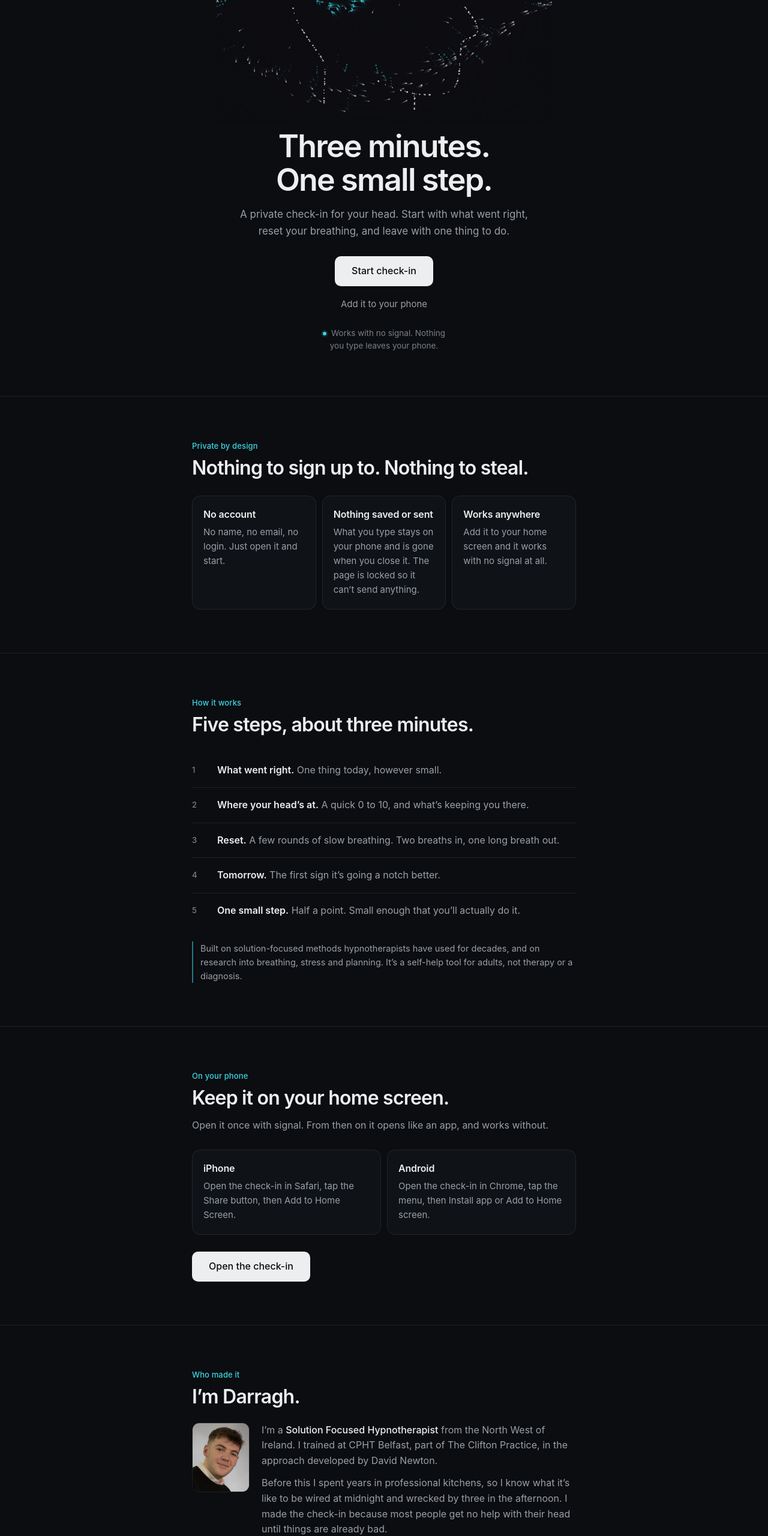
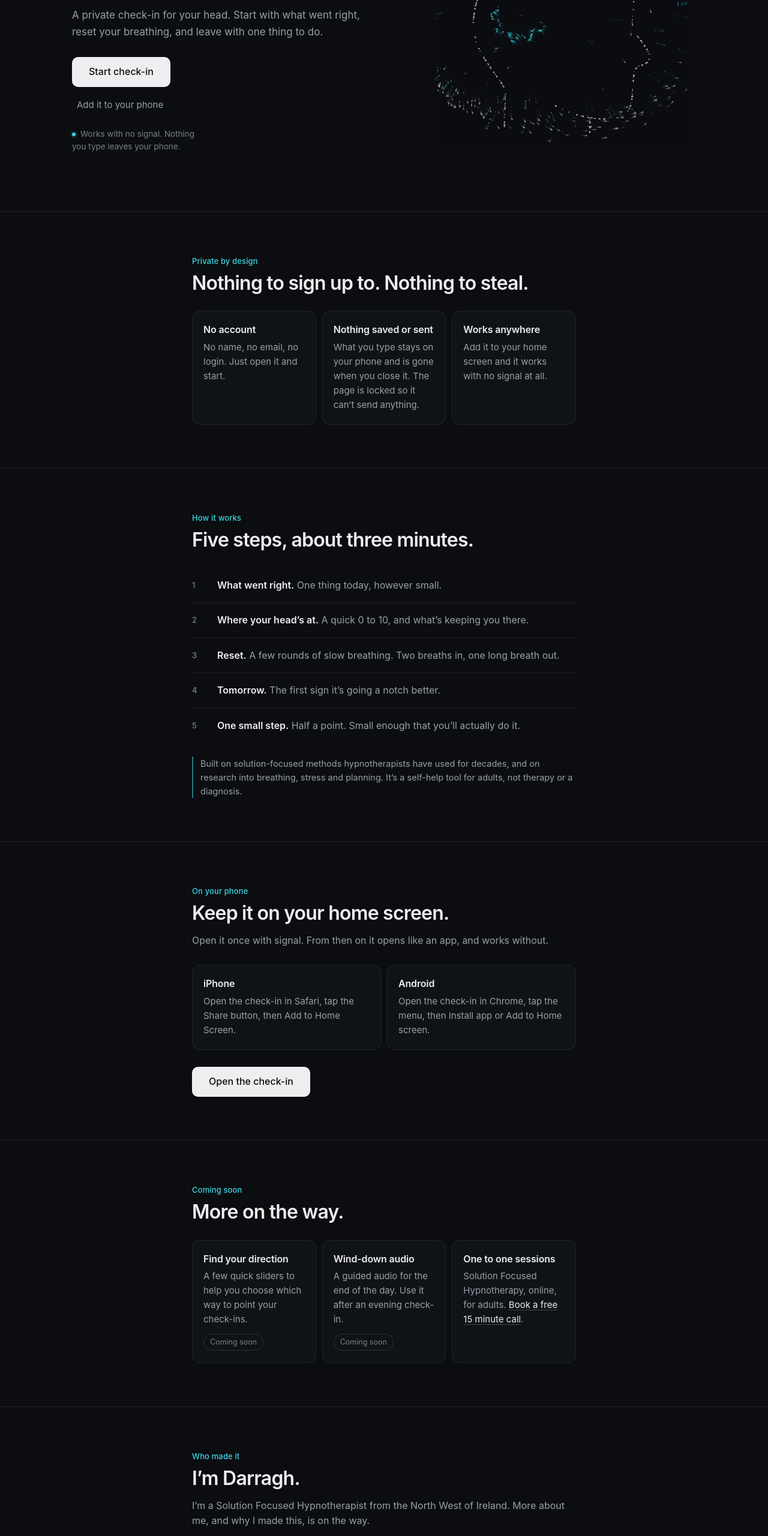
Before and after one commit to darraghkearney123-code/Bluzen, a plain HTML site: page index.html in a window 1280 px wide. Shown: the part 240-2800 px from the top of the page at 60% size. Drawn offline with Linux system fonts and the light colour scheme.

Commit message:
Home page: quieter murmuration, laptop layout, placeholder spots
- Smaller, quieter murmuration; on wide screens it sits beside the headline.
- Coming soon spots for Find your direction, the wind-down audio and 1:1 sessions.
- About section reduced to a placeholder until Darragh's own story is written.

Co-Authored-By: Claude Opus 5.5 <noreply@anthropic.com>
Claude-Session: https://claude.ai/code/session_014ZdHZRg69Zk8r8htrs6q3J

```diff
--- a/index.html
+++ b/index.html
@@ -42,8 +42,19 @@ header.top{display:flex;align-items:center;justify-content:space-between;height:
 .wordmark{font-size:19px;font-weight:700;letter-spacing:-.045em;text-decoration:none}
 .top a.small{font-size:14px;color:var(--muted);text-decoration:none;padding:8px 4px}
 .top a.small:hover{color:var(--text)}
-.hero{text-align:center;padding:8px 0 72px}
-.stage{position:relative;width:100%;max-width:560px;height:min(48vh,380px);min-height:240px;margin:0 auto}
+.hero{text-align:center;padding:12px 0 72px}
+.hero-in{max-width:1080px;margin:0 auto}
+.stage{position:relative;width:100%;max-width:320px;height:clamp(180px,30vh,250px);margin:0 auto;opacity:.92}
+@media (min-width:900px){
+  .hero{padding:56px 0 96px}
+  .hero-in{display:grid;grid-template-columns:1.1fr .9fr;align-items:center;gap:40px;padding:0 20px}
+  .hero-in .wrap{order:1;text-align:left;padding:0;margin:0;max-width:none}
+  .hero-in .stage{order:2;max-width:420px;height:360px}
+  .hero-in .lede,.hero-in .promise{margin-left:0}
+  .hero-in .actions{align-items:flex-start}
+  h1{font-size:56px}
+}
+@media (min-width:900px){section.block{padding:96px 0}}
 .stage canvas{display:block;width:100%;height:100%}
 h1{font-size:clamp(32px,8vw,52px);line-height:1.08;font-weight:600;letter-spacing:-.035em;text-wrap:balance;margin-top:8px}
 .lede{margin:16px auto 0;max-width:30em;color:var(--muted);font-size:17px;text-wrap:pretty}
@@ -74,6 +85,8 @@ h2{font-size:clamp(25px,6vw,32px);line-height:1.15;font-weight:600;letter-spacin
 .note{margin-top:22px;padding-left:12px;border-left:2px solid rgba(61,214,227,.55);font-size:14.5px;color:var(--muted)}
 .phones{display:grid;gap:10px;margin-top:28px}
 @media (min-width:640px){.phones{grid-template-columns:1fr 1fr}}
+.soon .tag{display:inline-block;margin-top:12px;padding:3px 10px;border:1px solid var(--line-2);border-radius:999px;font-size:12.5px;color:var(--faint)}
+.fact a{color:var(--text);text-underline-offset:3px;text-decoration-color:var(--line-3)}
 .about{display:grid;grid-template-columns:1fr;gap:18px;align-items:start;margin-top:24px}
 @media (min-width:560px){.about{grid-template-columns:96px 1fr;gap:20px}}
 .about img{width:96px;height:116px;object-fit:cover;object-position:center 20%;border-radius:12px;border:1px solid var(--line)}
@@ -103,6 +116,7 @@ footer h2{font-size:16px;margin:0;letter-spacing:-.01em}
 
 <main id="main">
   <section class="hero">
+   <div class="hero-in">
     <div class="stage" aria-hidden="true"><canvas id="swarm"></canvas></div>
     <div class="wrap">
       <h1>Three minutes. One small step.</h1>
@@ -113,6 +127,7 @@ footer h2{font-size:16px;margin:0;letter-spacing:-.01em}
       </div>
       <p class="promise"><span class="led" aria-hidden="true"></span>Works with no signal. Nothing you type leaves your phone.</p>
     </div>
+   </div>
   </section>
 
   <section class="block" aria-labelledby="private-h">
@@ -155,21 +170,28 @@ footer h2{font-size:16px;margin:0;letter-spacing:-.01em}
     </div>
   </section>
 
+  <section class="block" id="more" aria-labelledby="more-h">
+    <div class="wrap">
+      <p class="label">Coming soon</p>
+      <h2 id="more-h">More on the way.</h2>
+      <div class="facts">
+        <!-- PLACEHOLDER: Find your direction. Link it here when direction.html is built. -->
+        <div class="fact soon"><h3>Find your direction</h3><p>A few quick sliders to help you choose which way to point your check-ins.</p><span class="tag">Coming soon</span></div>
+        <!-- PLACEHOLDER: wind-down audio. Swap in the email sign-up when the audio is recorded. -->
+        <div class="fact soon"><h3>Wind-down audio</h3><p>A guided audio for the end of the day. Use it after an evening check-in.</p><span class="tag">Coming soon</span></div>
+        <!-- PLACEHOLDER: 1:1 sessions. Add the session block and pricing when ready. -->
+        <div class="fact soon"><h3>One to one sessions</h3><p>Solution Focused Hypnotherapy, online, for adults. <a href="https://calendly.com/darraghkearney123/30min" rel="noopener">Book a free 15 minute call</a>.</p></div>
+      </div>
+    </div>
+  </section>
+
   <section class="block" id="about" aria-labelledby="about-h">
     <div class="wrap">
       <p class="label">Who made it</p>
+      <!-- PLACEHOLDER: Darragh's own story goes here. Photo optional, casual rather than posed. -->
       <h2 id="about-h">I’m Darragh.</h2>
-      <div class="about">
-        <img src="assets/darragh-headshot.jpg" alt="Darragh Kearney" width="96" height="116">
-        <div>
-          <!-- CONFIRM the training wording with CPHT Belfast before publishing. -->
-          <p>I’m a <strong>Solution Focused Hypnotherapist</strong> from the North West of Ireland. I trained at CPHT Belfast, part of The Clifton Practice, in the approach developed by David Newton.</p>
-          <p>Before this I spent years in professional kitchens, so I know what it’s like to be wired at midnight and wrecked by three in the afternoon. I made the check-in because most people get no help with their head until things are already bad.</p>
-          <p>If you want to go further, I work one to one with adults, online, across Ireland and the UK.</p>
-        </div>
-      </div>
+      <p class="sub">I’m a Solution Focused Hypnotherapist from the North West of Ireland. More about me, and why I made this, is on the way.</p>
       <div class="cta-row">
-        <a href="https://calendly.com/darraghkearney123/30min" rel="noopener">Book a free 15 minute call</a>
         <!-- CONFIRM this address works. The site runs on bluzenfocus.net. -->
         <a href="mailto:info@bluzenfocus.com">info@bluzenfocus.com</a>
       </div>
```
